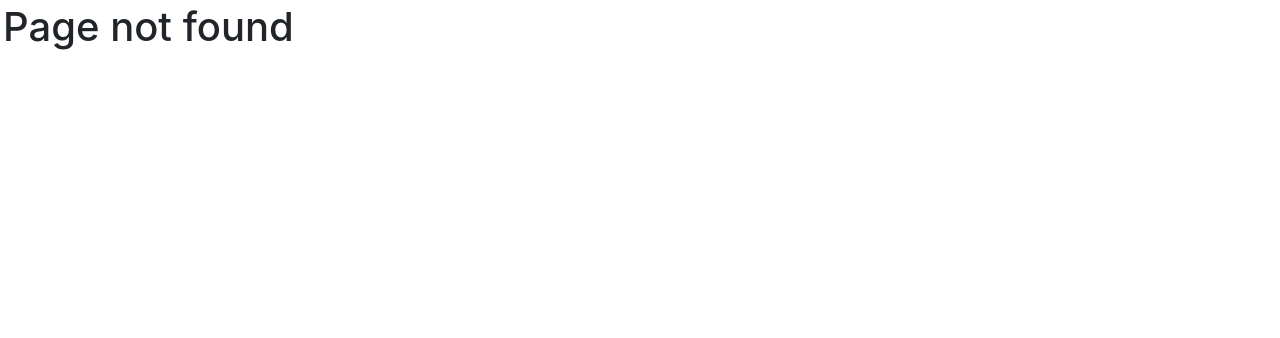
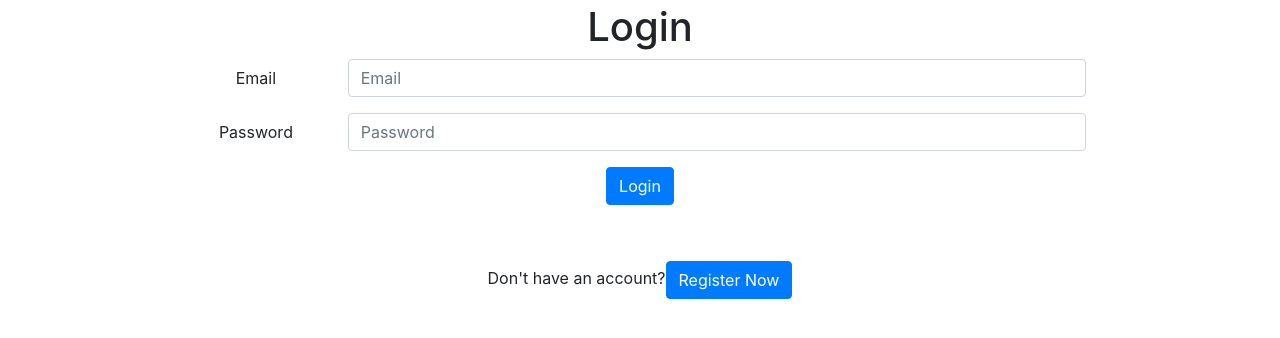
Before and after one commit to KunalBhatla9638/Task-3, a React (Vite) app in the folder frontend/: page /login in a window 1280 px wide. Before the commit this address had no page. Shown: the top 338 px of the page. Built offline with nearby package versions, Linux system fonts and the light colour scheme.

Commit message:
From office

```diff
--- a/frontend/src/App.jsx
+++ b/frontend/src/App.jsx
@@ -3,6 +3,9 @@ import { Routes, Route } from "react-router-dom";
 import { Toaster } from "react-hot-toast";
 import HomePage from "./Pages/HomePage/HomePage";
 import PageNotFound from "./Pages/PageNotFound/PageNotFound";
+import LoginPage from "./Pages/LoginPage/LoginPage";
+import SearchPage from "./Pages/SearchPage/SearchPage";
+import CategoryPage from "./Pages/CategoryPage/CategoryPage";
 
 function App() {
   return (
@@ -11,6 +14,9 @@ function App() {
         <Toaster position="top-right" />
         <Routes>
           <Route path="/" element={<HomePage />} />
+          <Route path="/login" element={<LoginPage />} />
+          <Route path="/home" element={<SearchPage />} />
+          <Route path="/category" element={<CategoryPage />} />
           <Route path="*" element={<PageNotFound />} />
         </Routes>
       </div>
--- /dev/null
+++ b/frontend/src/Pages/CategoryPage/CategoryPage.jsx
@@ -0,0 +1,21 @@
+import { useEffect, useState } from "react";
+import axios from "axios";
+import API from "../../axios";
+import { useNavigate } from "react-router-dom";
+import { toast } from "react-hot-toast";
+
+const CategoryPage = () => {
+  const navigate = useNavigate();
+
+  const token = localStorage.getItem("auth");
+
+  useEffect(() => {
+    if (!token) {
+      navigate("/login");
+    }
+  }, [token, navigate]);
+
+  return <div>{token && <h1>Hello</h1>}</div>;
+};
+
+export default CategoryPage;
--- a/frontend/src/Pages/HomePage/HomePage.jsx
+++ b/frontend/src/Pages/HomePage/HomePage.jsx
@@ -1,4 +1,4 @@
-import React, { useEffect, useState } from "react";
+import React, { useState } from "react";
 import "./HomePage.css";
 import axios from "axios";
 import BASEURL from "../../axios";
@@ -244,6 +244,18 @@ const HomePage = () => {
             </div>
           </div>
         </form>
+        <div class="container mt-5">
+          <div class="row justify-content-center">
+            <div class="col-md-6">
+              <p class="text-center">
+                Already have an account?{" "}
+                <a href="/login" class="btn btn-primary">
+                  Login
+                </a>
+              </p>
+            </div>
+          </div>
+        </div>
       </div>
     </>
   );
--- /dev/null
+++ b/frontend/src/Pages/LoginPage/LoginPage.jsx
@@ -0,0 +1,114 @@
+import React, { useState } from "react";
+import { toast } from "react-hot-toast";
+import axios from "axios";
+import { useNavigate } from "react-router-dom";
+import API from "../../axios";
+
+const LoginPage = () => {
+  const [formData, setFormData] = useState({
+    email: "",
+    password: "",
+  });
+
+  const handleChanges = (e) => {
+    const { name, value } = e.target;
+    setFormData({
+      ...formData,
+      [name]: value,
+    });
+  };
+
+  //   const token = localStorage.getItem("auth");
+
+  const navigate = useNavigate();
+  const handleSubmit = async (event) => {
+    event.preventDefault();
+    console.log(API + "/login");
+    try {
+      const response = await axios.post(API + "/login", formData);
+      const code = response.status;
+      console.log(response);
+      const successMsg = response.data.message;
+      if (code == 200) {
+        console.log(successMsg);
+        toast.success(successMsg);
+        localStorage.setItem("auth", response.data.authToken);
+        navigate("/home");
+      }
+    } catch (err) {
+      const code = err.response.status;
+      setFormData({
+        email: "",
+        password: "",
+      });
+      const errorMsg = err.response.data.error;
+      if (code == 409 || 500 || 400 || 404) {
+        console.log(errorMsg);
+        setFormData({
+          email: "",
+          password: "",
+        });
+        toast.error(errorMsg);
+      }
+    }
+  };
+
+  return (
+    <div className="wrapper">
+      <h1>Login</h1>
+      <form
+        className="changethis"
+        onSubmit={handleSubmit}
+        encType="multipart/form-data"
+      >
+        <div className="form-group row">
+          <label htmlFor="email" className="col-sm-2 col-form-label">
+            Email
+          </label>
+          <div className="col-sm-10">
+            <input
+              type="email"
+              className="form-control"
+              name="email"
+              onChange={handleChanges}
+              placeholder="Email"
+              value={formData.email}
+            />
+          </div>
+        </div>
+        <div className="form-group row">
+          <label htmlFor="password" className="col-sm-2 col-form-label">
+            Password
+          </label>
+          <div className="col-sm-10">
+            <input
+              type="password"
+              className="form-control"
+              name="password"
+              onChange={handleChanges}
+              placeholder="Password"
+              value={formData.password}
+            />
+          </div>
+        </div>
+        <button type="submit" className="btn btn-primary mb-2">
+          Login
+        </button>
+      </form>
+      <div className="container mt-5">
+        <div className="row justify-content-center">
+          <div className="col-md-6">
+            <p className="text-center">
+              Don't have an account?
+              <a href="/" className="btn btn-primary">
+                Register Now
+              </a>
+            </p>
+          </div>
+        </div>
+      </div>
+    </div>
+  );
+};
+
+export default LoginPage;
--- /dev/null
+++ b/frontend/src/Pages/SearchPage/SearchPage.jsx
@@ -0,0 +1,60 @@
+import { useEffect, useState } from "react";
+import axios from "axios";
+import API from "../../axios";
+import { useNavigate } from "react-router-dom";
+import { toast } from "react-hot-toast";
+
+const SearchPage = () => {
+  const [products, setProducts] = useState([]);
+
+  const token = localStorage.getItem("auth");
+  console.log(token);
+  const navigate = useNavigate();
+
+  useEffect(() => {
+    if (!token) {
+      navigate("/login");
+    }
+  }, [token, navigate]);
+
+  const fetchProducts = async () => {
+    try {
+      const response = await axios.get(API + "/products", {
+        headers: {
+          authorization: `Bearer ${token}`,
+        },
+      });
+
+      if (response.status == 200) {
+        console.log("done");
+        setProducts(response.data.data);
+      }
+    } catch (error) {
+      const errorCode = error.response.status;
+      if (errorCode == 400) {
+        toast.error(error.response.data.error);
+        // navigate("/login");
+        // window.location.reload();
+      }
+    }
+  };
+
+  useEffect(() => {
+    fetchProducts();
+  }, []);
+
+  console.log(products);
+
+  return (
+    <>
+      {token && (
+        <div>
+          <div>Hello </div>
+          <h1>Search here</h1>
+        </div>
+      )}
+    </>
+  );
+};
+
+export default SearchPage;
--- a/frontend/src/axios.jsx
+++ b/frontend/src/axios.jsx
@@ -6,4 +6,4 @@ const BASEURL = axios.create({
   baseURL: API,
 });
 
-export default BASEURL;
+export default API;
```
Also changed, not shown: frontend/src/Pages/CategoryPage/CategoryPage.css (added), frontend/src/Pages/LoginPage/LoginPage.css (added), frontend/src/Pages/SearchPage/SearchPage.css (added), 1 other file (tests, documents, lock files or other folders).
